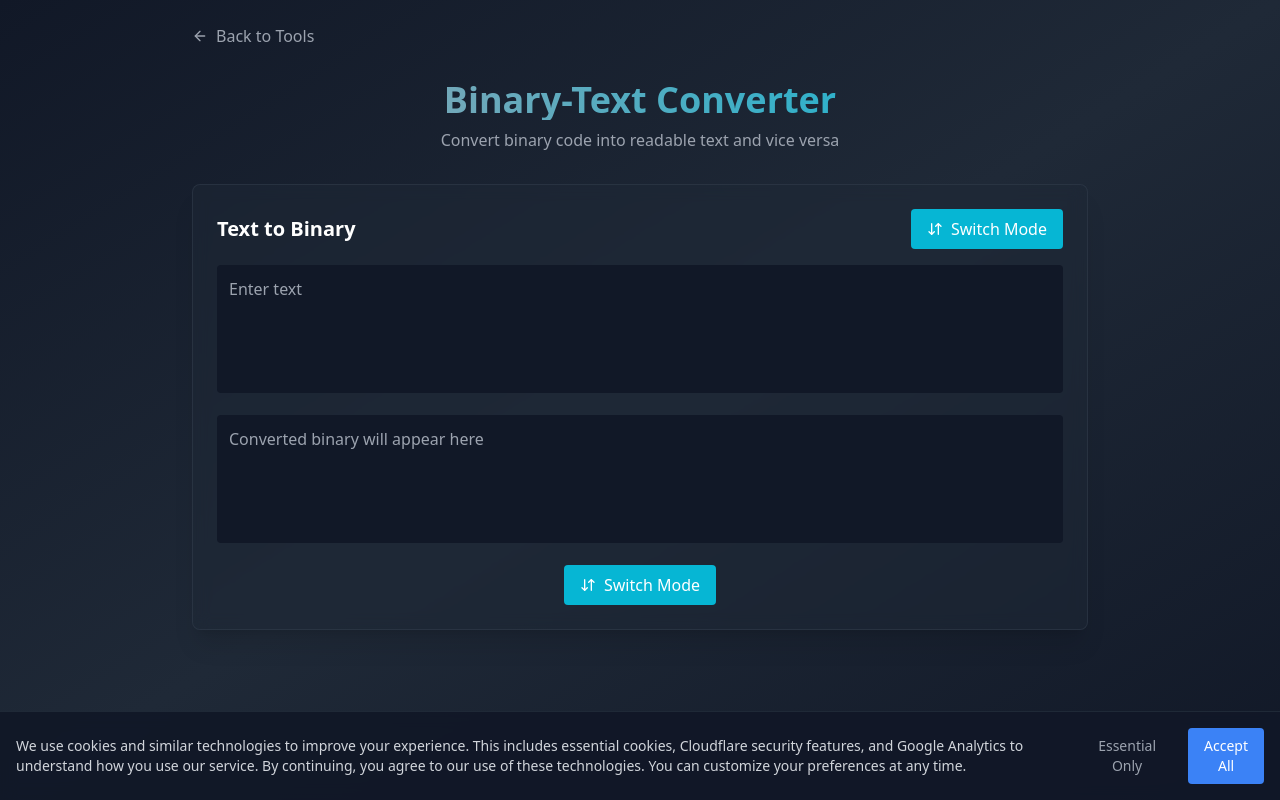
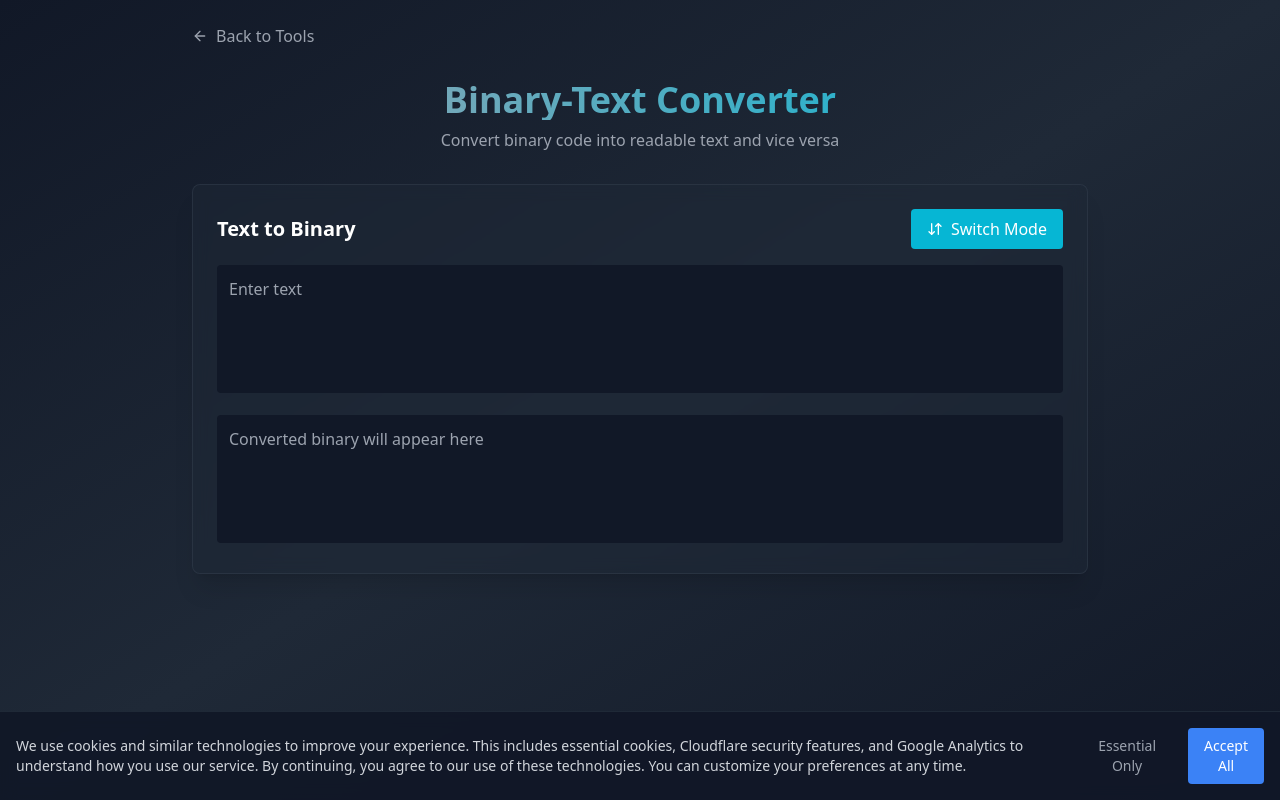
Before and after one commit to TCDev69/multitool, a React (Vite) app: page /bintxt in a window 1280 px wide. Built offline with nearby package versions, Linux system fonts and the light colour scheme.

Commit message:
Fixed BinaryText switch button

```diff
--- a/src/pages/BinaryText.tsx
+++ b/src/pages/BinaryText.tsx
@@ -106,16 +106,6 @@ export default function BinaryToText() {
                 }
                 className="w-full h-32 p-3 bg-gray-900 text-white rounded resize-none focus:ring-2 focus:ring-teal-500 focus:outline-none"
               ></textarea>
-
-              <div className="flex justify-center">
-                <button
-                  onClick={toggleMode}
-                  className="flex items-center gap-2 px-4 py-2 bg-cyan-500 rounded hover:bg-cyan-600 transition-colors"
-                >
-                  <ArrowDownUp className="h-4 w-4" />
-                  Switch Mode
-                </button>
-              </div>
             </div>
           </Card>
         </div>
```
Also changed, not shown: 1 other file (tests, documents, lock files or other folders).
